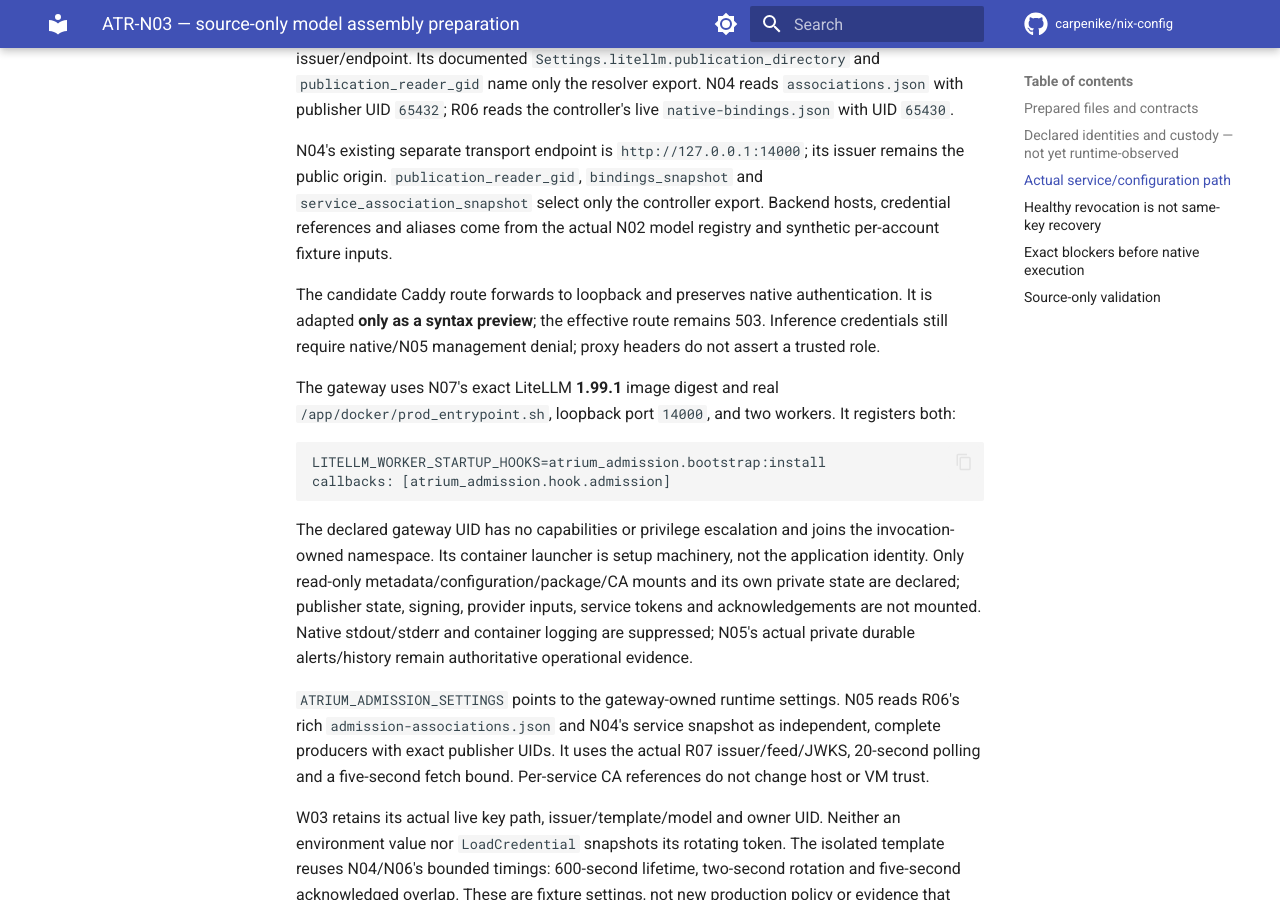
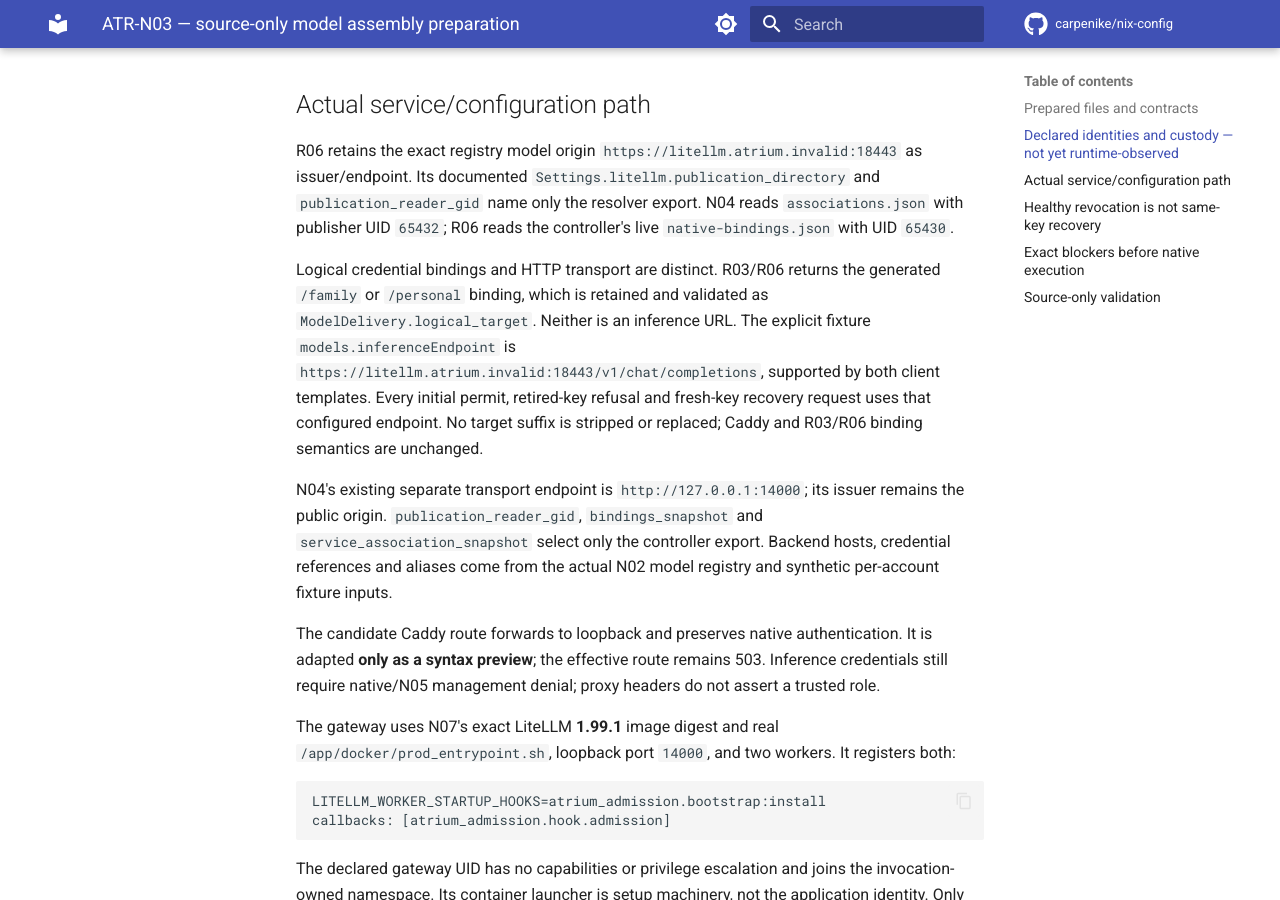
Before and after one commit to carpenike/nix-config, an MkDocs documentation site: the page built from docs/services/atrium-model-preparation.md, in a window 1280 px wide and 900 px high, scrolled down 2449 px. Built offline with MkDocs 1.6.1 and Material for MkDocs 9.7.7, drawn with Linux system fonts in a browser that asks for light colours; comment, search, counter and statistics services are not loaded; some of the changed text lies outside the part shown.

Commit message:
fix(ATR-N03): separate model binding from inference transport
Retain and validate R03/R06 logical targets without treating family/personal binding URIs as HTTP routes. Send all model permits, retired-key refusals and fresh recovery through the explicit configured public inference endpoint. Add independent family/personal transport and mismatched-binding regressions; preserve native retirement observation, fresh delivery, settings ownership, disabled activation, pending pins and prior receipts.

Co-authored-by: Copilot <223556219+Copilot@users.noreply.github.com>
Copilot-Session: 1e5e7d6d-a45a-4ac0-9fb1-9bf14b3658cb

```diff
--- a/docs/services/atrium-model-preparation.md
+++ b/docs/services/atrium-model-preparation.md
@@ -20,6 +20,11 @@ Corrected source `bbcdc986855d15b181cf0e353de9bf1be28cb13a` has a separate
 61 Nix assertions and 17 focused source regressions pass, with all 23 prior
 receipts unchanged. Its real current-caller loader tests and scripted helper
 control-flow tests are explicitly not native or distinct-UID gate evidence.
+
+The `bbcdc986` receipt is also historical for routing: its scripted transport
+shared the helper's incorrect assumption that a logical target was an HTTP
+endpoint. The routing delta separately checks family/personal logical bindings
+against a configured public inference endpoint; prior receipts are not edited.
 
 `modelPlaneReady` is false, `models.acceptedPublisherPins` is null, the gateway,
 controller/timer, admission activation and input-copy unit are disabled, and
@@ -101,6 +106,15 @@ R06 retains the exact registry model origin
 `Settings.litellm.publication_directory` and `publication_reader_gid` name only
 the resolver export. N04 reads `associations.json` with publisher UID `65432`;
 R06 reads the controller's live `native-bindings.json` with UID `65430`.
+
+Logical credential bindings and HTTP transport are distinct. R03/R06 returns
+the generated `/family` or `/personal` binding, which is retained and validated
+as `ModelDelivery.logical_target`. Neither is an inference URL. The explicit
+fixture `models.inferenceEndpoint` is
+`https://litellm.atrium.invalid:18443/v1/chat/completions`, supported by both
+client templates. Every initial permit, retired-key refusal and fresh-key
+recovery request uses that configured endpoint. No target suffix is stripped or
+replaced; Caddy and R03/R06 binding semantics are unchanged.
 
 N04's existing separate transport endpoint is `http://127.0.0.1:14000`; its
 issuer remains the public origin. `publication_reader_gid`, `bindings_snapshot`
```
Also changed, not shown: 5 other files.
